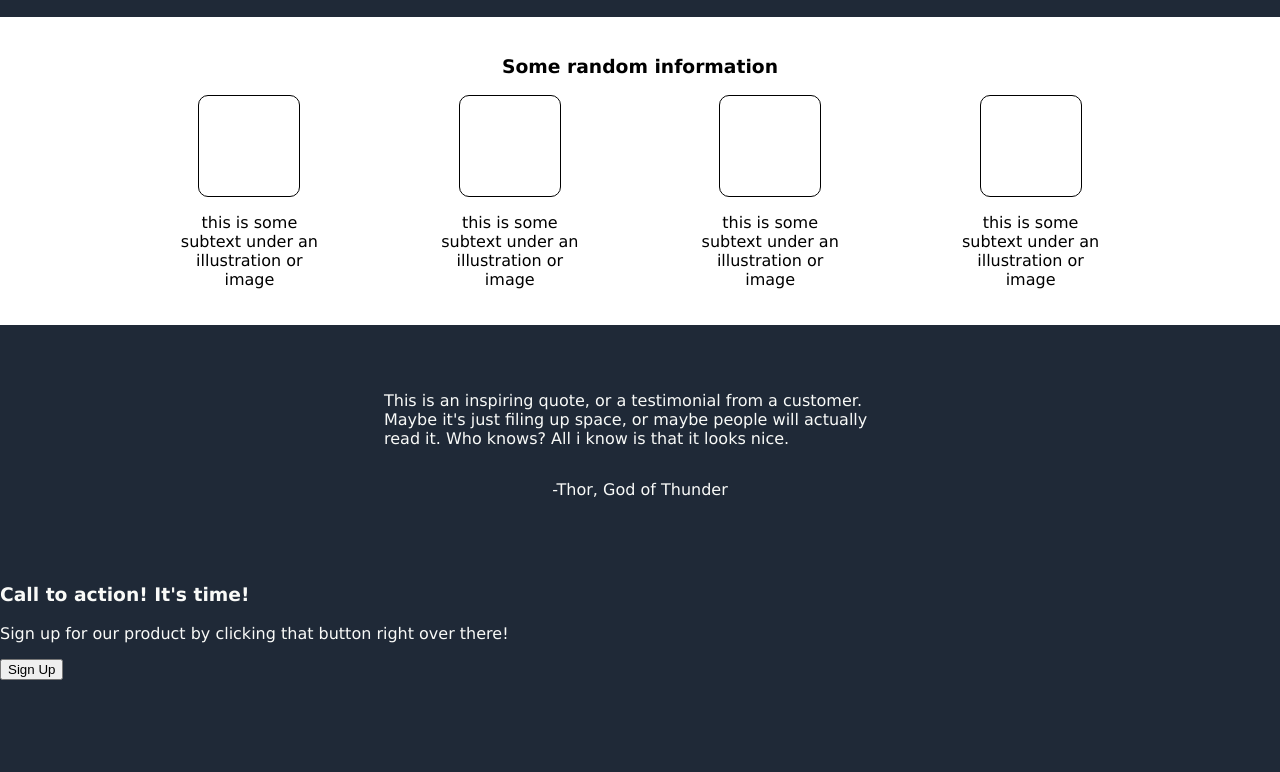
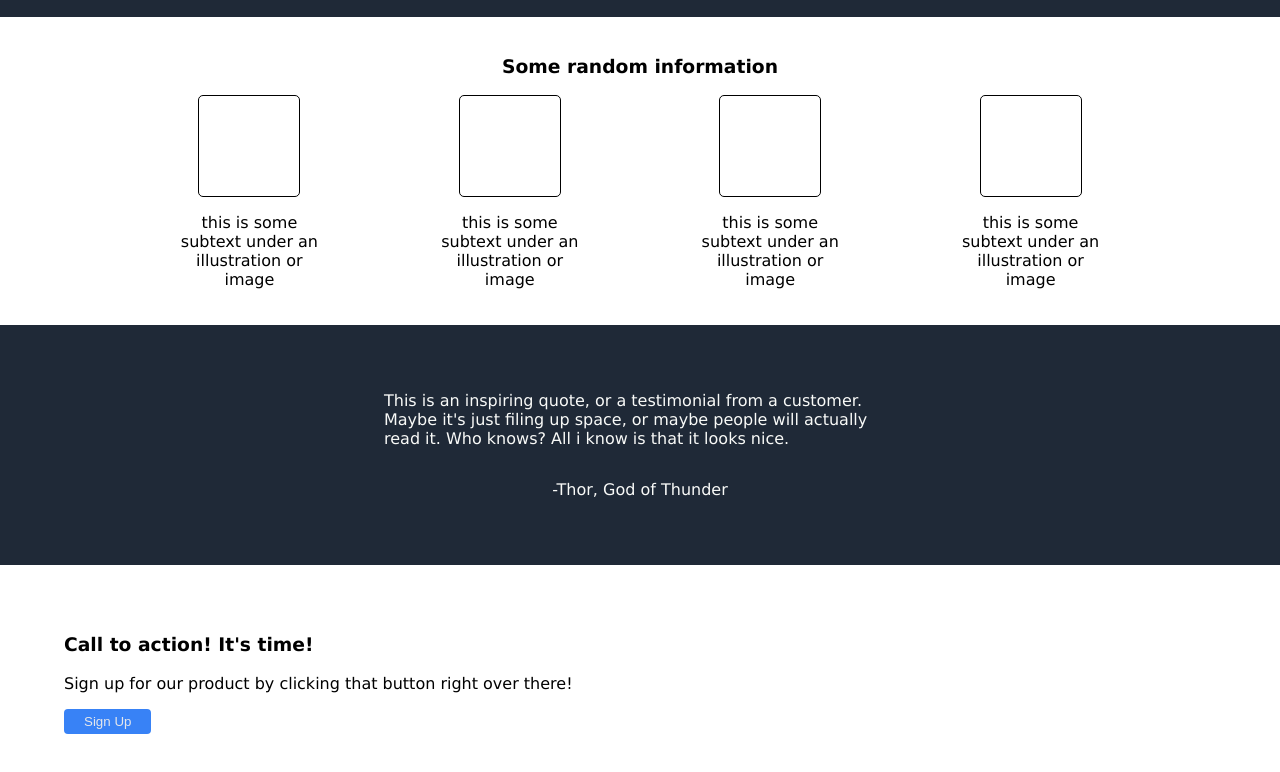
Before and after one commit to shawnconboy/odinProject, a plain HTML site: page landingPage/index.html in a window 1280 px wide. Shown: the part 382-1154 px from the top of the page. Before the commit the page ends 1062 px from the top, so only its background shows below. Drawn offline with Linux system fonts and the light colour scheme.

Commit message:
Finished styling for the footer

```diff
--- a/landingPage/style.css
+++ b/landingPage/style.css
@@ -86,7 +86,7 @@ header {
 .sectionTwoImage {
     width: 100px;
     height: 100px;
-    border-radius: 10px;
+    border-radius: 5px;
     border: 1px solid black;
 }
 
@@ -102,3 +102,20 @@ header {
     flex-direction: column;
     padding: 20px 30%;
 }
+
+footer {
+    padding: 50px 5%;
+    background-color: white;
+}
+
+.footerMain {
+    color: black;
+}
+
+.footerRight>button {
+    padding: 5px 20px;
+    border: none;
+    border-radius: 4px;
+    background-color: #3882F6;
+    color: #E5E7EB;
+}
```
